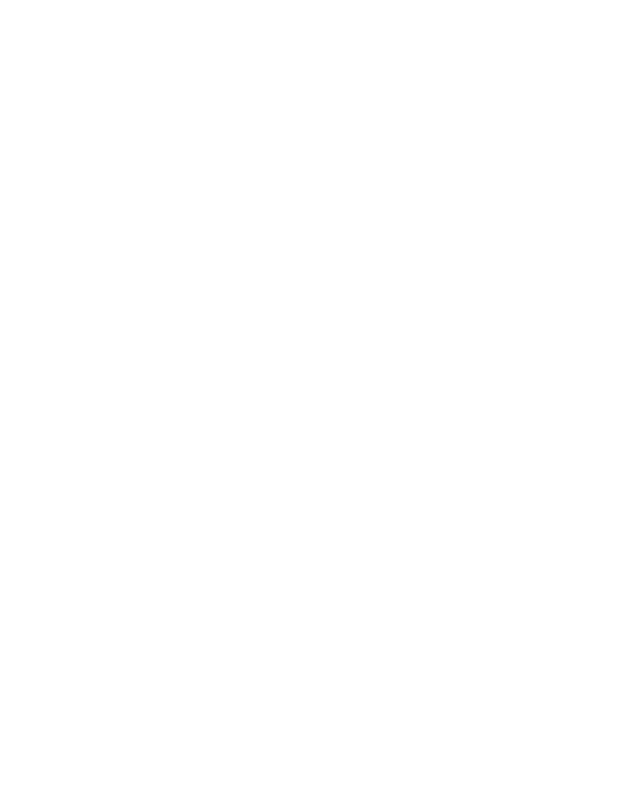
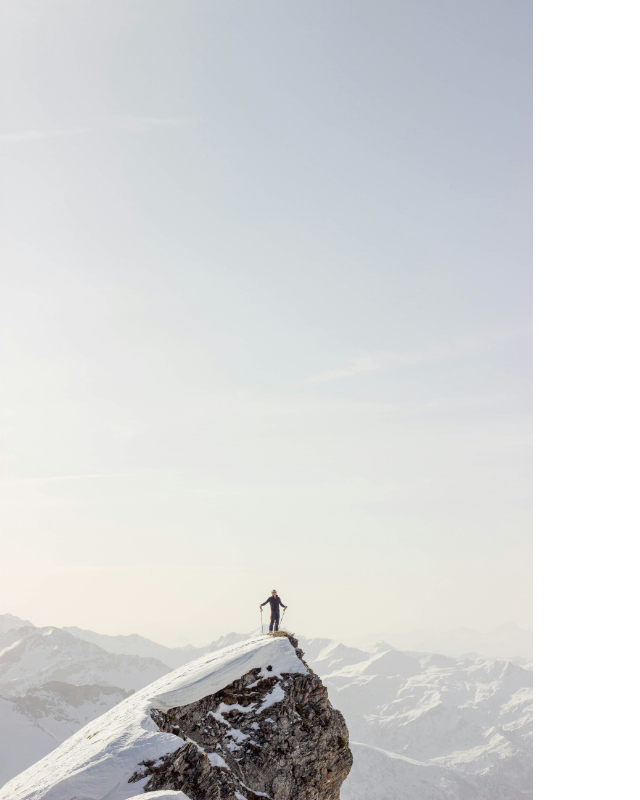
Before and after one commit to KevinKeylock/sign-up-form, a plain HTML site: page index.html in a window 1280 px wide. Shown: the whole page, without its empty margins (0-640 px from the left). Drawn offline with Linux system fonts and the light colour scheme.

Commit message:
Add picture

```diff
--- a/index.html
+++ b/index.html
@@ -7,6 +7,11 @@
   <link rel="stylesheet" href="style.css">
 </head>
 <body>
+  <img class="image" src="ski.jpg">
+  <div class="full-form">
+    <form>
 
+    </form>
+  </div>
 </body>
 </html>
--- a/style.css
+++ b/style.css
@@ -0,0 +1,11 @@
+html,
+body{
+  height: 100%;
+  width: 100%;
+  margin: 0;
+  overflow: hidden;
+  display: flex;
+}
+.image {
+ height: 100vh;
+}
```
Also changed, not shown: sign-up-form.png (added), ski.jpg (added).
